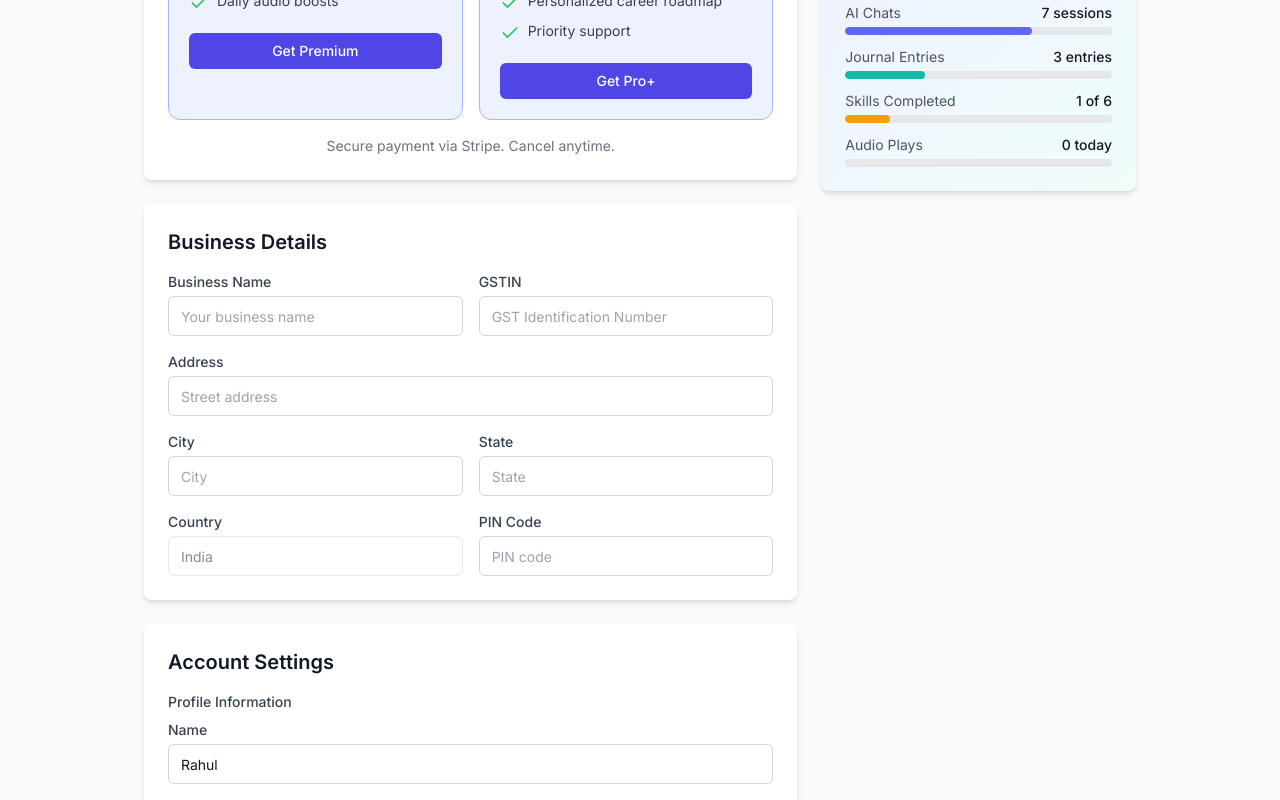
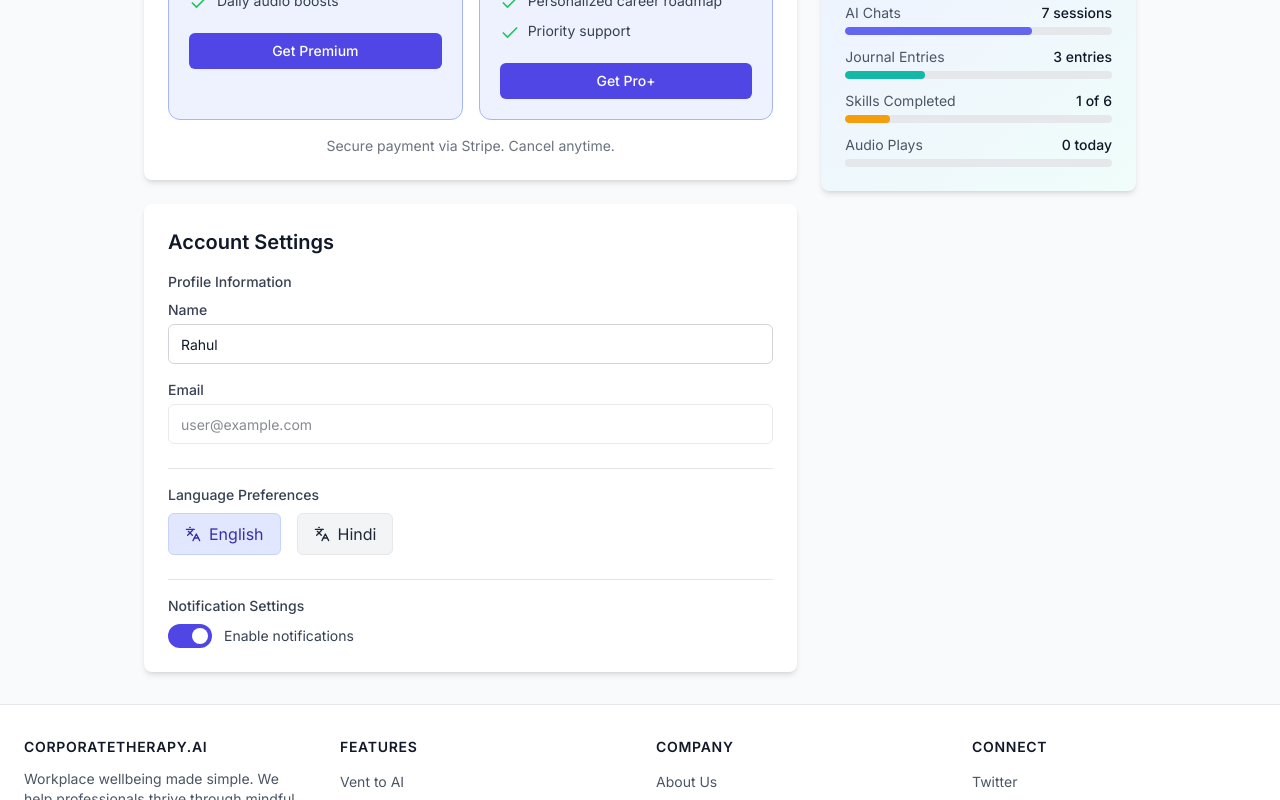
Before and after one commit to Tick2003/CorporateTherapy.ai, a React (Vite) app: page /profile in a window 1280 px wide. Shown: the part 430-1230 px from the top of the page. Built offline with nearby package versions, Linux system fonts and the light colour scheme.

Commit message:
Remove business details section

```diff
--- a/src/pages/ProfilePage.tsx
+++ b/src/pages/ProfilePage.tsx
@@ -6,15 +6,6 @@ import { useAppContext } from '../context/AppContext';
 const ProfilePage: React.FC = () => {
   const { user, updateUser } = useAppContext();
   const [selectedPlan, setSelectedPlan] = useState<'monthly' | 'yearly'>('monthly');
-  const [businessDetails, setBusinessDetails] = useState({
-    name: '',
-    address: '',
-    city: '',
-    state: '',
-    country: 'India',
-    pincode: '',
-    gstin: ''
-  });
 
   const handleLanguageChange = (language: 'english' | 'hindi') => {
     updateUser({
@@ -34,14 +25,6 @@ const ProfilePage: React.FC = () => {
         notifications: !user.preferences.notifications,
       },
     });
-  };
-
-  const handleBusinessDetailsChange = (e: React.ChangeEvent<HTMLInputElement>) => {
-    const { name, value } = e.target;
-    setBusinessDetails(prev => ({
-      ...prev,
-      [name]: value
-    }));
   };
 
   const subscriptionPlans = [
@@ -159,104 +142,6 @@ const ProfilePage: React.FC = () => {
                 </div>
               </div>
             )}
-
-            {/* Business Details Section */}
-            <div className="card mb-6">
-              <h2 className="text-xl font-semibold text-gray-900 mb-4">Business Details</h2>
-              <div className="grid grid-cols-1 md:grid-cols-2 gap-4">
-                <div>
-                  <label className="block text-sm font-medium text-gray-700 mb-1">
-                    Business Name
-                  </label>
-                  <input
-                    type="text"
-                    name="name"
-                    className="input"
-                    value={businessDetails.name}
-                    onChange={handleBusinessDetailsChange}
-                    placeholder="Your business name"
-                  />
-                </div>
-                <div>
-                  <label className="block text-sm font-medium text-gray-700 mb-1">
-                    GSTIN
-                  </label>
-                  <input
-                    type="text"
-                    name="gstin"
-                    className="input"
-                    value={businessDetails.gstin}
-                    onChange={handleBusinessDetailsChange}
-                    placeholder="GST Identification Number"
-                  />
-                </div>
-                <div className="md:col-span-2">
-                  <label className="block text-sm font-medium text-gray-700 mb-1">
-                    Address
-                  </label>
-                  <input
-                    type="text"
-                    name="address"
-                    className="input"
-                    value={businessDetails.address}
-                    onChange={handleBusinessDetailsChange}
-                    placeholder="Street address"
-                  />
-                </div>
-                <div>
-                  <label className="block text-sm font-medium text-gray-700 mb-1">
-                    City
-                  </label>
-                  <input
-                    type="text"
-                    name="city"
-                    className="input"
-                    value={businessDetails.city}
-                    onChange={handleBusinessDetailsChange}
-                    placeholder="City"
-                  />
-                </div>
-                <div>
-                  <label className="block text-sm font-medium text-gray-700 mb-1">
-                    State
-                  </label>
-                  <input
-                    type="text"
-                    name="state"
-                    className="input"
-                    value={businessDetails.state}
-                    onChange={handleBusinessDetailsChange}
-                    placeholder="State"
-                  />
-                </div>
-                <div>
-                  <label className="block text-sm font-medium text-gray-700 mb-1">
-                    Country
-                  </label>
-                  <input
-                    type="text"
-                    name="country"
-                    className="input"
-                    value={businessDetails.country}
-                    onChange={handleBusinessDetailsChange}
-                    disabled
-                  />
-                </div>
-                <div>
-                  <label className="block text-sm font-medium text-gray-700 mb-1">
-                    PIN Code
-                  </label>
-                  <input
-                    type="text"
-                    name="pincode"
-                    className="input"
-                    value={businessDetails.pincode}
-                    onChange={handleBusinessDetailsChange}
-                    placeholder="PIN code"
-                  />
-                </div>
-              </div>
-            </div>
 
             {user.isPremium && (
               <div className="card mb-6 bg-accent-50 border border-accent-100">
```
